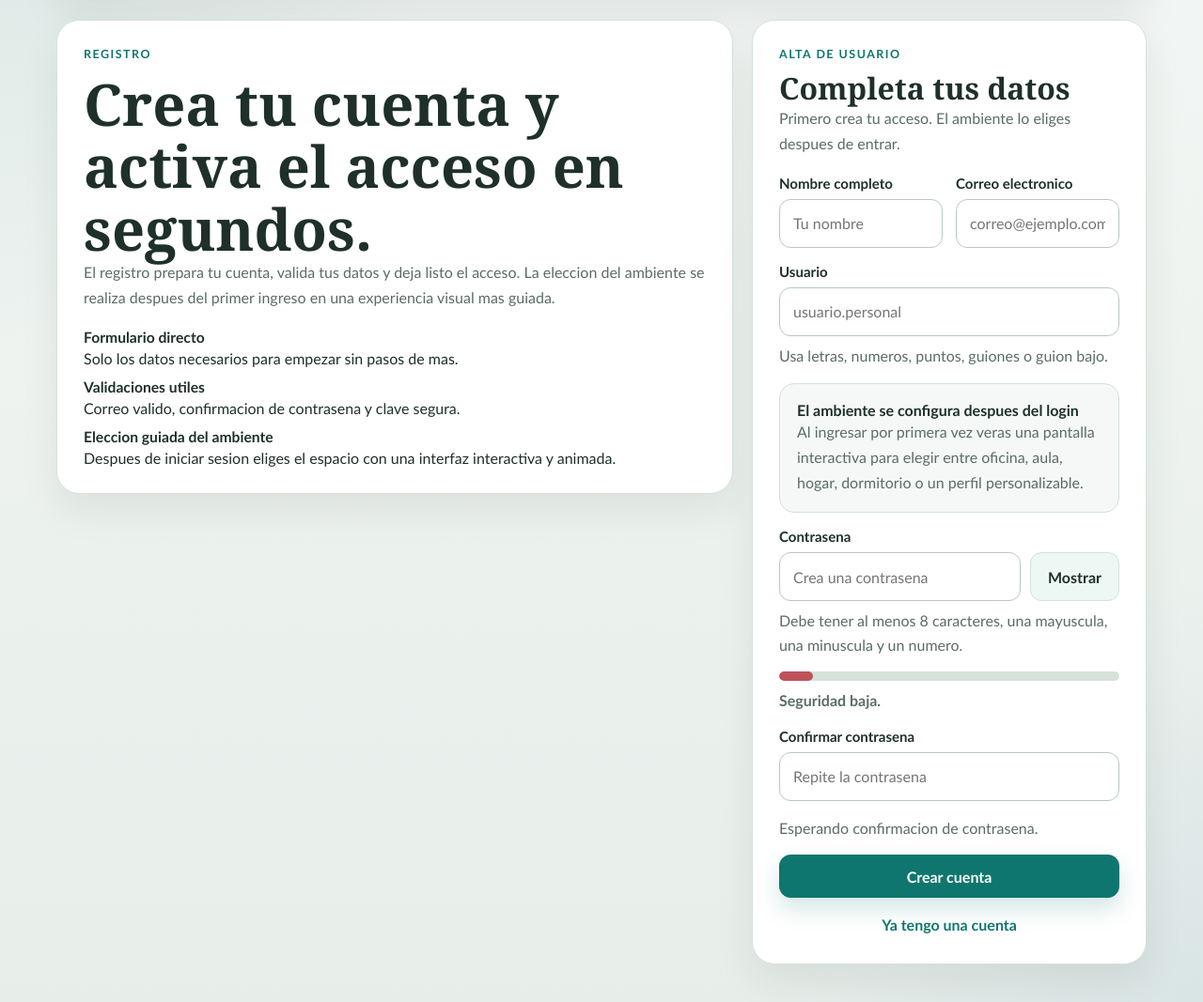
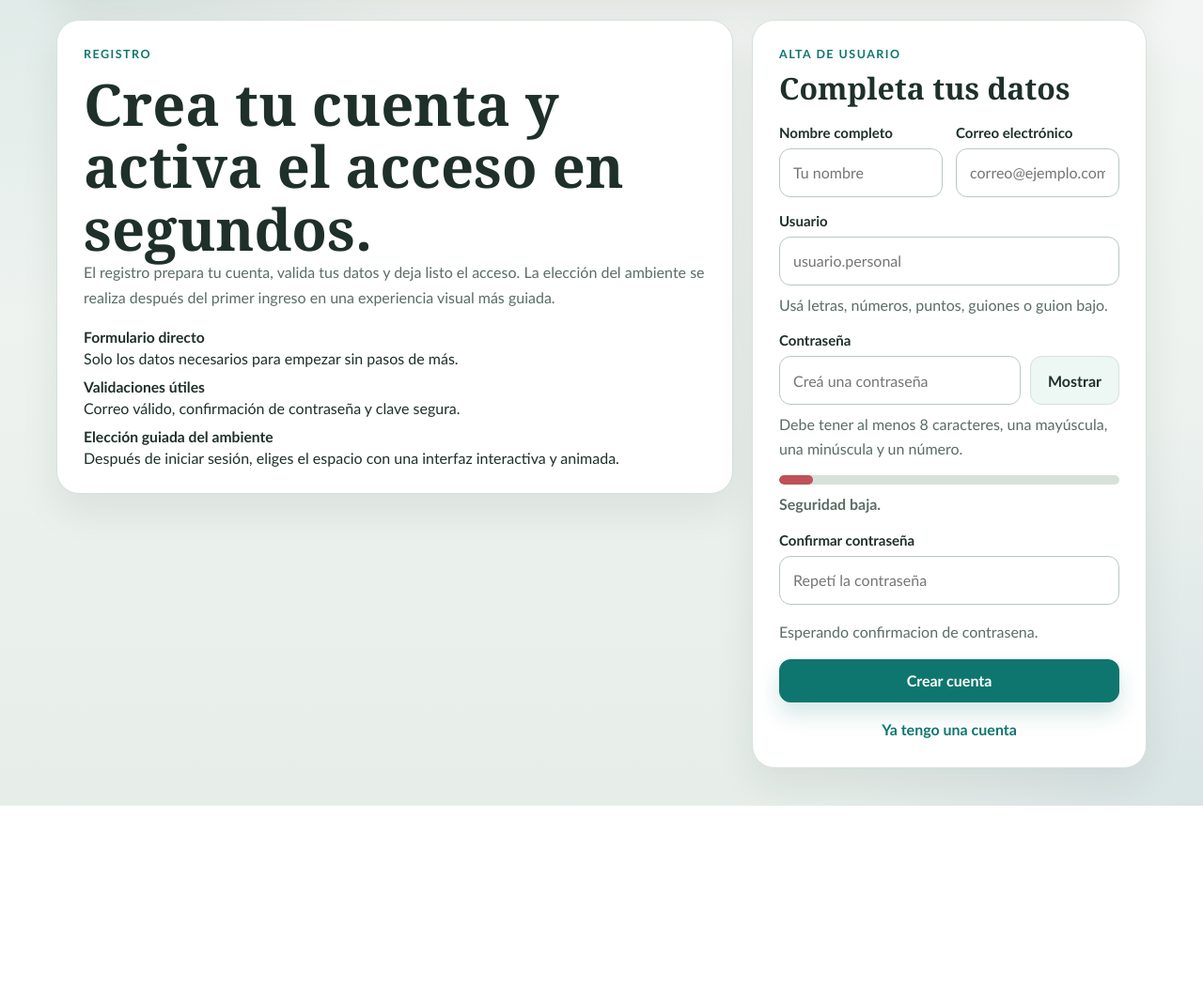
Before and after one commit to piedrajosegabriel-design/piedra_castillo, a CodeIgniter 4 app: the page made by app/Views/registro.php in a window 1280 px wide. Shown: the part 111-1178 px from the top of the page at 94% size. After the commit the page ends 969 px from the top, so only its background shows below. Run offline with PHP 8.4 and a stand-in for CodeIgniter, Linux system fonts and the light colour scheme; the template is opened without the code that fills it, so the values that code supplies are empty; some libraries are stand-ins or nearby versions.

Commit message:
Registro: correción de errores (mi primer commit)

```diff
--- a/app/Views/registro.php
+++ b/app/Views/registro.php
@@ -101,22 +101,22 @@
                 <h1 class="titulo">Crea tu cuenta y activa el acceso en segundos.</h1>
                 <p class="texto">
                     El registro prepara tu cuenta, valida tus datos y deja listo
-                    el acceso. La eleccion del ambiente se realiza despues del
-                    primer ingreso en una experiencia visual mas guiada.
+                    el acceso. La elección del ambiente se realiza después del
+                    primer ingreso en una experiencia visual más guiada.
                 </p>
 
                 <ul class="lista-simple">
                     <li>
                         <strong>Formulario directo</strong>
-                        <span>Solo los datos necesarios para empezar sin pasos de mas.</span>
+                        <span>Solo los datos necesarios para empezar sin pasos de más.</span>
                     </li>
                     <li>
-                        <strong>Validaciones utiles</strong>
-                        <span>Correo valido, confirmacion de contrasena y clave segura.</span>
+                        <strong>Validaciones útiles</strong>
+                        <span>Correo válido, confirmación de contraseña y clave segura.</span>
                     </li>
                     <li>
-                        <strong>Eleccion guiada del ambiente</strong>
-                        <span>Despues de iniciar sesion eliges el espacio con una interfaz interactiva y animada.</span>
+                        <strong>Elección guiada del ambiente</strong>
+                        <span>Después de iniciar sesión, eliges el espacio con una interfaz interactiva y animada.</span>
                     </li>
                 </ul>
             </div>
@@ -124,7 +124,6 @@
             <div class="bloque">
                 <p class="etiqueta">Alta de usuario</p>
                 <h2>Completa tus datos</h2>
-                <p class="texto">Primero crea tu acceso. El ambiente lo eliges despues de entrar.</p>
 
                 <?php if (session()->getFlashdata('error')): ?>
                     <div class="mensaje mensaje-error"><?= esc(session()->getFlashdata('error')) ?></div>
@@ -151,7 +150,7 @@
                         </div>
 
                         <div class="campo">
-                            <label for="email">Correo electronico</label>
+                            <label for="email">Correo electrónico</label>
                             <input type="email" id="email" name="email" value="<?= esc(old('email')) ?>" placeholder="correo@ejemplo.com" autocomplete="email" required>
                         </div>
                     </div>
@@ -159,25 +158,18 @@
                     <div class="campo">
                         <label for="usuario">Usuario</label>
                         <input type="text" id="usuario" name="usuario" value="<?= esc(old('usuario')) ?>" placeholder="usuario.personal" autocomplete="username" required>
-                        <p class="nota">Usa letras, numeros, puntos, guiones o guion bajo.</p>
+                        <p class="nota">Usá letras, números, puntos, guiones o guion bajo.</p>
                     </div>
 
-                    <div class="bloque-suave">
-                        <strong>El ambiente se configura despues del login</strong>
-                        <p class="texto">
-                            Al ingresar por primera vez veras una pantalla interactiva
-                            para elegir entre oficina, aula, hogar, dormitorio o un
-                            perfil personalizable.
-                        </p>
-                    </div>
+
 
                     <div class="campo">
-                        <label for="registroPassword">Contrasena</label>
+                        <label for="registroPassword">Contraseña</label>
                         <div class="campo-password">
-                            <input type="password" id="registroPassword" name="password" placeholder="Crea una contrasena" autocomplete="new-password" minlength="8" required>
+                            <input type="password" id="registroPassword" name="password" placeholder="Creá una contraseña" autocomplete="new-password" minlength="8" required>
                             <button type="button" class="boton boton-secundario boton-bloque" id="verPasswordRegistro">Mostrar</button>
                         </div>
-                        <p class="nota">Debe tener al menos 8 caracteres, una mayuscula, una minuscula y un numero.</p>
+                        <p class="nota">Debe tener al menos 8 caracteres, una mayúscula, una minúscula y un número.</p>
                     </div>
 
                     <div class="medidor">
@@ -188,11 +180,11 @@
                     </div>
 
                     <div class="campo">
-                        <label for="confirmPassword">Confirmar contrasena</label>
-                        <input type="password" id="confirmPassword" name="password_confirm" placeholder="Repite la contrasena" autocomplete="new-password" minlength="8" required>
+                        <label for="confirmPassword">Confirmar contraseña</label>
+                        <input type="password" id="confirmPassword" name="password_confirm" placeholder="Repetí la contraseña" autocomplete="new-password" minlength="8" required>
                     </div>
 
-                    <p id="coincideTexto" class="nota">Esperando confirmacion de contrasena.</p>
+                    <p id="coincideTexto" class="nota">Esperando confirmación de contraseña.</p>
 
                     <button type="submit" class="boton boton-bloque" id="botonRegistro">Crear cuenta</button>
                     <a href="<?= site_url('login') ?>" class="enlace-centro">Ya tengo una cuenta</a>
```
